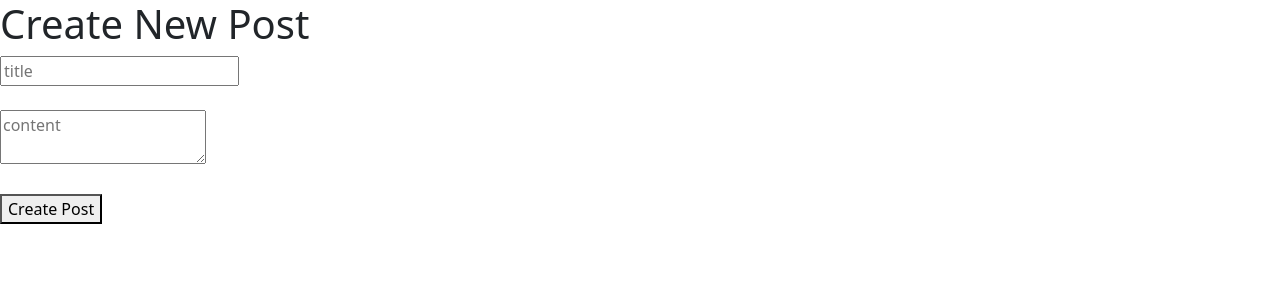
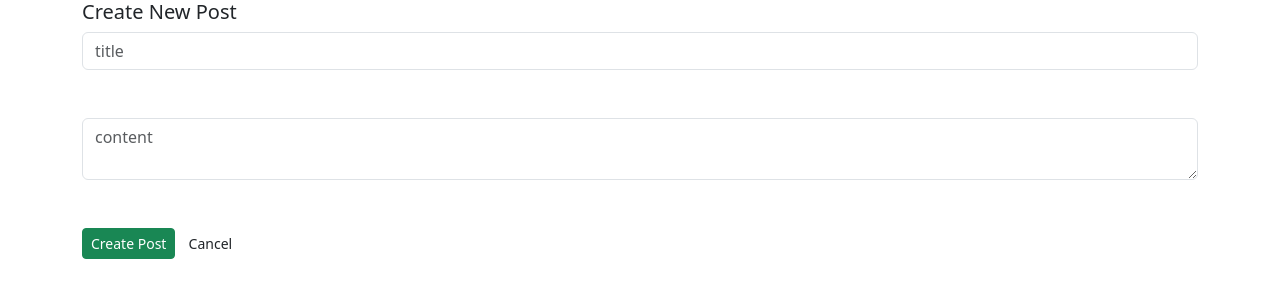
Before and after one commit to AgMyoMyint/Simbolo-React, a React (Vite) app: page / in a window 1280 px wide. Both pictures are taken after a click on the button "+ Create New". Shown: the top 300 px of the page. Built offline with nearby package versions, Linux system fonts and the light colour scheme.

Commit message:
UI update

```diff
--- a/src/App.jsx
+++ b/src/App.jsx
@@ -5,9 +5,7 @@ import "bootstrap/dist/css/bootstrap.css";
 import "bootstrap/dist/js/bootstrap.js";
 
 import "./App.css";
-import Create from "./components/Create";
 import List from "./components/List";
-import Edit from "./components/Edit";
 
 function App() {
   return (
--- a/src/components/Create.jsx
+++ b/src/components/Create.jsx
@@ -8,10 +8,11 @@ const Create = ({
   savePost,
 }) => {
   return (
-    <form>
-      <h1>Create New Post</h1>
+    <form className="container">
+      <h5>Create New Post</h5>
 
       <input
+        className="form-control"
         type="text"
         placeholder="title"
         ref={getTitle}
@@ -20,6 +21,7 @@ const Create = ({
       <br />
       <br />
       <textarea
+        className="form-control"
         placeholder="content"
         ref={getContent}
         onChange={saveContentToState}
@@ -28,7 +30,9 @@ const Create = ({
       <br />
       <br />
 
-      <button onClick={savePost}> Create Post </button>
+      <button className="btn btn-sm btn-success" onClick={savePost}> Create Post </button>
+      &nbsp;
+      <a href="./components/List.jsx" className="btn btn-sm btn-default">Cancel</a>
     </form>
   );
 };
--- a/src/components/Edit.jsx
+++ b/src/components/Edit.jsx
@@ -8,9 +8,10 @@ const Edit = ({
   updatePost,
 }) => {
   return (
-    <form>
-      <h1>Edit Post</h1>
+    <form className="container">
+      <h5 className="">Edit Post</h5>
       <input
+        className="form-control"
         type="text"
         defaultValue={title}
         onChange={saveTitleToState}
@@ -19,13 +20,16 @@ const Edit = ({
       <br />
       <br />
       <textarea
+        className="form-control"
         placeholder="contents"
         onChange={saveContentToState}
         defaultValue={content}
       ></textarea>
       <br />
       <br />
-      <button onClick={updatePost}>Update Post</button>
+      <button onClick={updatePost} className="btn btn-sm btn-success">Update Post</button>
+      &nbsp;
+      <a href="./components/List.jsx" className="btn btn-sm btn-default">Cancel</a>
     </form>
   );
 };
```
